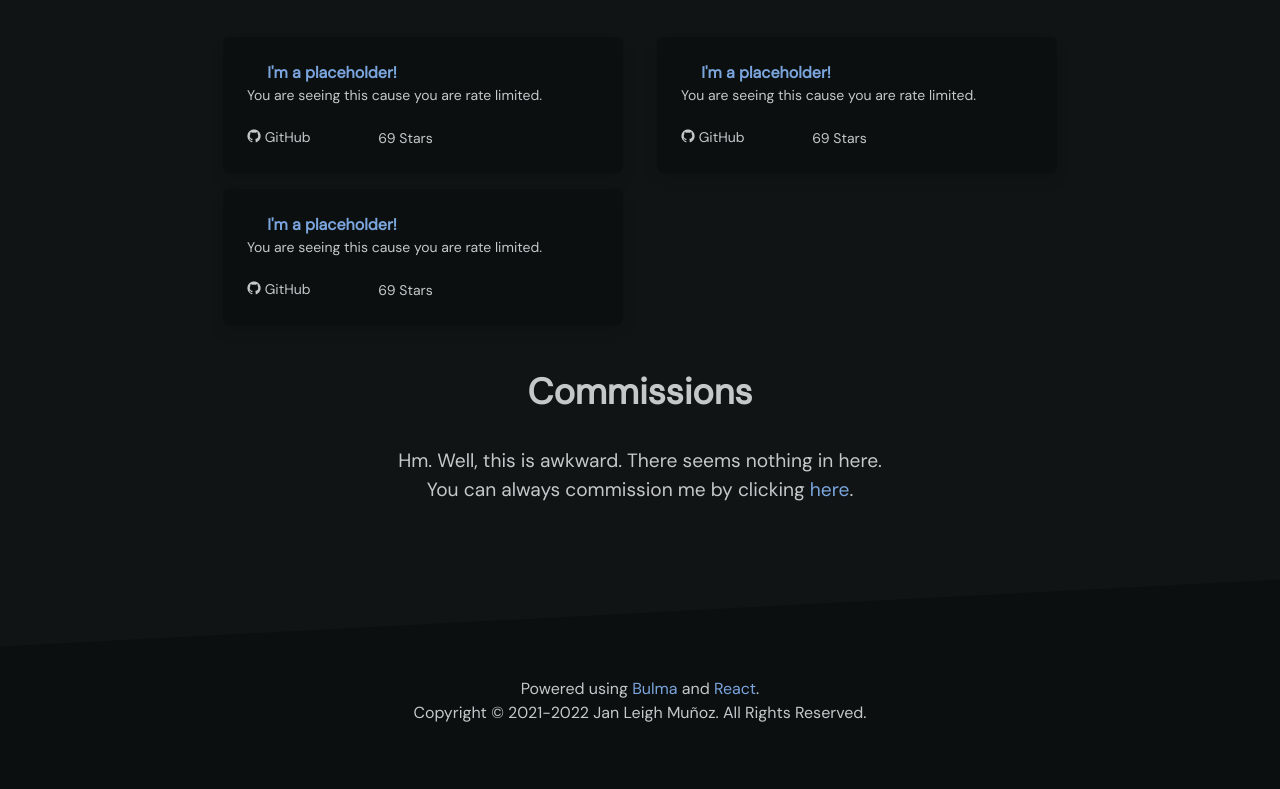
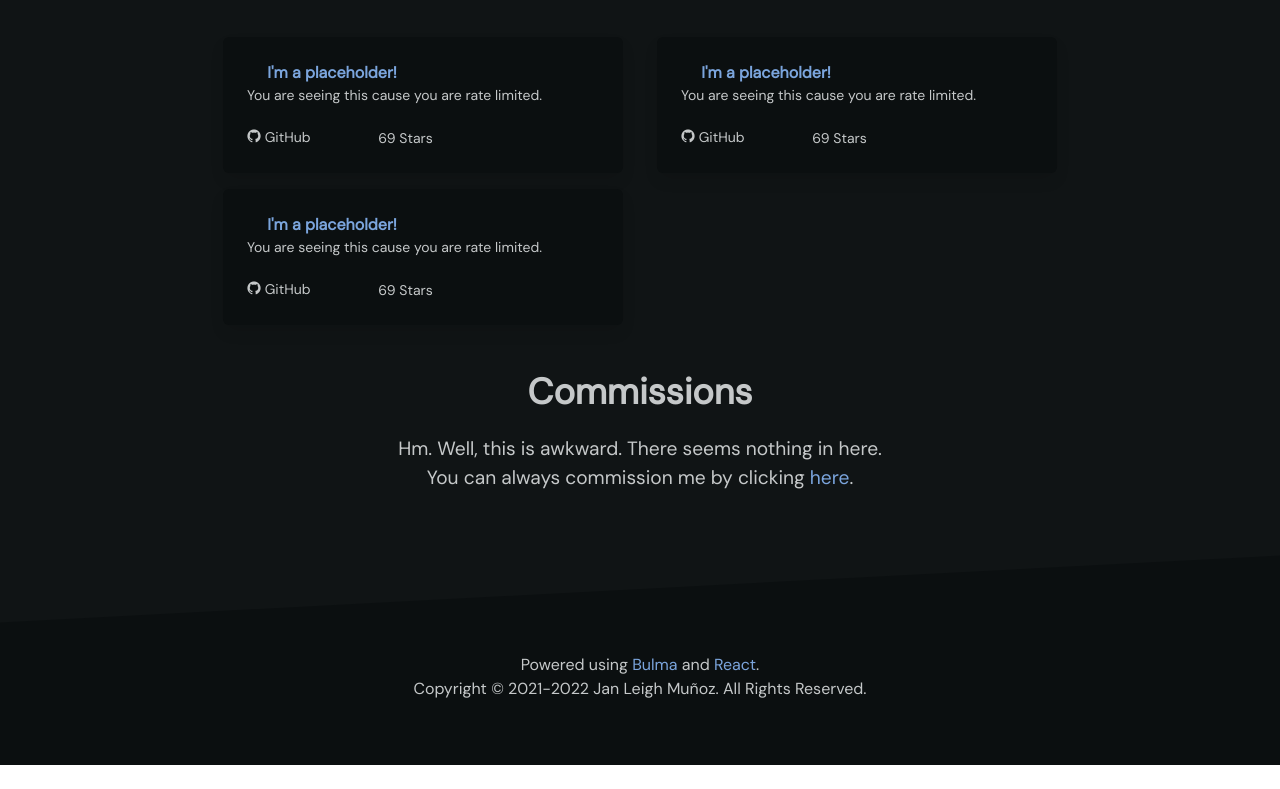
Before and after one commit to janleigh/janleigh.github.io, a React (Create React App) app: page / in a window 1280 px wide. Shown: the part 1582-2371 px from the top of the page. After the commit the page ends 2347 px from the top, so only its background shows below. Built offline with nearby package versions, Linux system fonts and the light colour scheme; no server answers; some icons are missing.

Commit message:
typo colums > columns

```diff
--- a/src/components/sections/Projects.tsx
+++ b/src/components/sections/Projects.tsx
@@ -15,7 +15,7 @@ export const Projects = () => {
 					</div>
 				</div>
 				<h1>Commissions</h1>
-				<div className="colums">
+				<div className="columns">
 					<div className="column is-full">
 						<p
 							style={{
```
